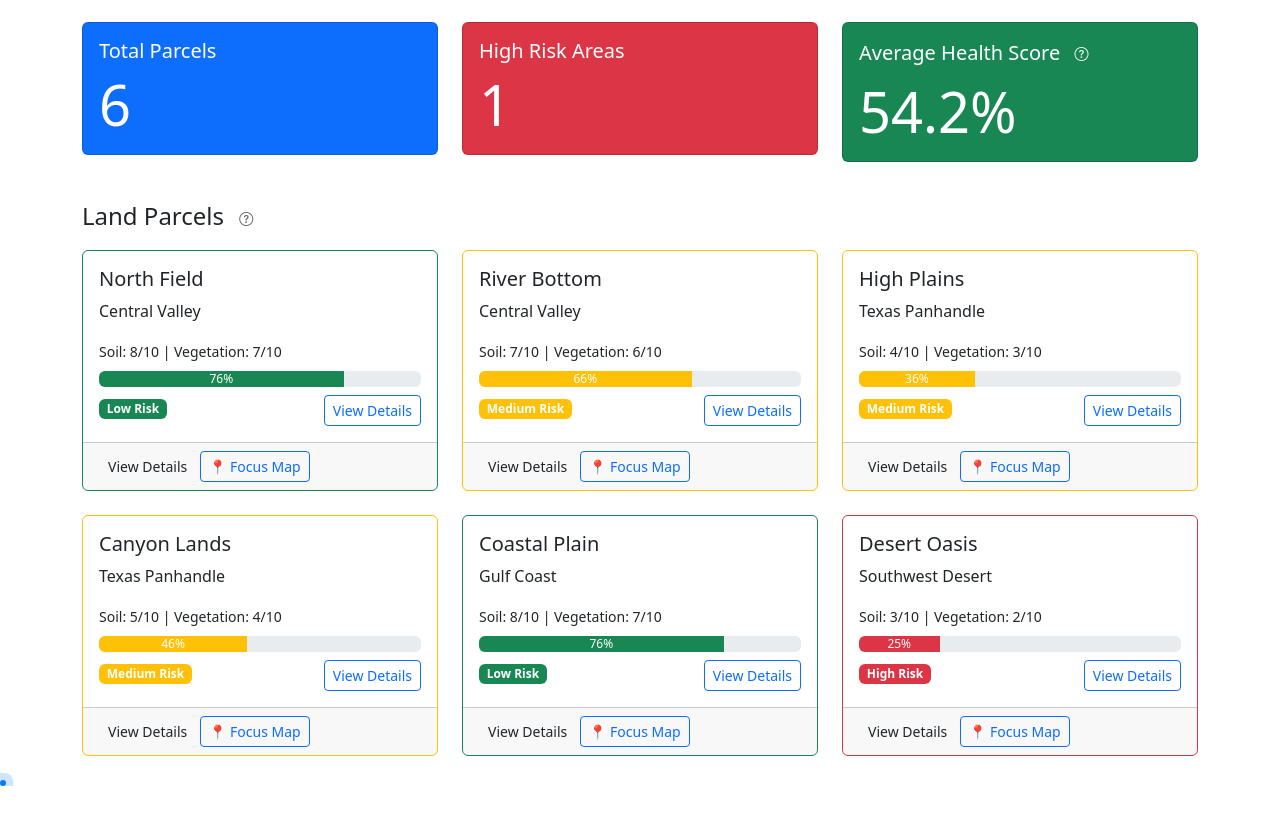
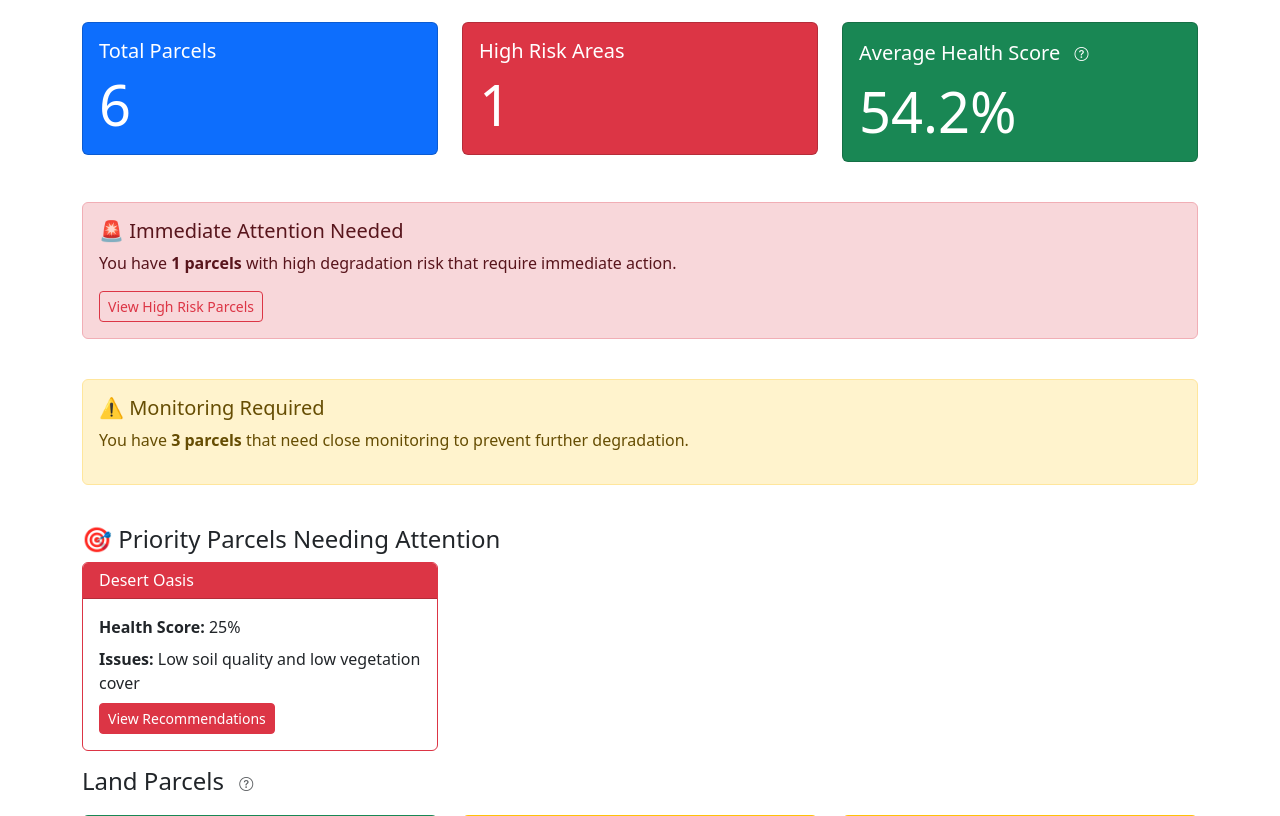
Before and after one commit to ThatDudeJude/Land_Guardian, a Flask app: page / in a window 1280 px wide. Shown: the part 709-1525 px from the top of the page. Before the commit the page ends 1495 px from the top, so only its background shows below. Run offline with Flask 3, Linux system fonts and the light colour scheme; a user stored in the database is signed in.

```diff
--- a/landguardian/app/routes.py
+++ b/landguardian/app/routes.py
@@ -7,7 +7,7 @@ import logging
 
 from app import db, mail
 from app.models import LandParcel, User
-from app.recommendations import get_recommendations
+from app.recommendations import get_recommendations, generate_soil_recommendations, generate_vegetation_recommendations
 
 main_bp = Blueprint('main', __name__)
 
@@ -93,10 +93,12 @@ def dashboard():
         # Normal logic for regular users
         total_parcels = len(parcels)
         high_risk_count = sum(1 for p in parcels if p.risk_level == 'High')
+        medium_risk_count = sum(1 for p in parcels if p.risk_level == 'Medium')
         average_health = sum(p.health_score for p in parcels) / total_parcels if total_parcels > 0 else 0
         stats = {
             'total': total_parcels,
             'high_risk': high_risk_count,
+            'medium_risk': medium_risk_count,
             'average_health': round(average_health, 1)
         }
         parcels_data = [
@@ -119,7 +121,23 @@ def dashboard():
     map_style = current_user.preferences.get('map_style', 'satellite')
     show_tour = came_from_tour  # Only show tour for tour visitors
 
-    return render_template('dashboard.html', parcels=parcels, stats=stats, parcels_data=parcels_data, is_first_visit=is_first_visit, map_style=map_style, show_tour=show_tour, came_from_tour=came_from_tour)
+    # Generate recommendation summaries for high-priority parcels
+    high_risk_parcels = [p for p in parcels if p.risk_level == "High"]
+    medium_risk_parcels = [p for p in parcels if p.risk_level == "Medium"]
+
+    # Get top recommendations for high-risk parcels
+    urgent_recommendations = []
+    for parcel in high_risk_parcels[:3]:  # Limit to top 3 high-risk parcels
+        soil_recs = generate_soil_recommendations(parcel.soil_quality)
+        veg_recs = generate_vegetation_recommendations(parcel.vegetation_cover)
+        urgent_recommendations.append({
+            'parcel_name': parcel.name,
+            'priority_action': f"⚠️ IMMEDIATE: Health score {parcel.health_score}% - Critical attention needed",
+            'top_soil_rec': soil_recs[0] if soil_recs else None,
+            'top_veg_rec': veg_recs[0] if veg_recs else None
+        })
+
+    return render_template('dashboard.html', parcels=parcels, stats=stats, parcels_data=parcels_data, is_first_visit=is_first_visit, map_style=map_style, show_tour=show_tour, came_from_tour=came_from_tour, urgent_recommendations=urgent_recommendations)
 
 @main_bp.route('/add', methods=['GET', 'POST'])
 @login_required
--- a/landguardian/app/templates/dashboard.html
+++ b/landguardian/app/templates/dashboard.html
@@ -120,6 +120,69 @@
       vegetation cover using weighted formula. Higher scores indicate better
       land health.
     </p>
+  </div>
+</div>
+
+{% if stats.high_risk > 0 %}
+<div class="row mb-4">
+  <div class="col-12">
+    <div class="alert alert-danger">
+      <h5>🚨 Immediate Attention Needed</h5>
+      <p>
+        You have <strong>{{ stats.high_risk }} parcels</strong> with high
+        degradation risk that require immediate action.
+      </p>
+      <a href="#high-risk-parcels" class="btn btn-outline-danger btn-sm"
+        >View High Risk Parcels</a
+      >
+    </div>
+  </div>
+</div>
+{% endif %} {% if stats.medium_risk > 0 %}
+<div class="row mb-4">
+  <div class="col-12">
+    <div class="alert alert-warning">
+      <h5>⚠️ Monitoring Required</h5>
+      <p>
+        You have <strong>{{ stats.medium_risk }} parcels</strong> that need
+        close monitoring to prevent further degradation.
+      </p>
+    </div>
+  </div>
+</div>
+{% endif %}
+
+<!-- Priority Parcels Needing Attention -->
+<div id="high-risk-parcels" class="row mt-4">
+  <div class="col-12">
+    <h4>🎯 Priority Parcels Needing Attention</h4>
+    <div class="row">
+      {% for parcel in parcels %} {% if parcel.risk_level == "High" %}
+      <div class="col-md-6 col-lg-4 mb-3">
+        <div class="card border-danger">
+          <div class="card-header bg-danger text-white">
+            <h6 class="mb-0">{{ parcel.name }}</h6>
+          </div>
+          <div class="card-body">
+            <p class="mb-2">
+              <strong>Health Score:</strong> {{ parcel.health_score }}%
+            </p>
+            <p class="mb-2">
+              <strong>Issues:</strong> {% if parcel.soil_quality < 5 %}Low soil
+              quality{% endif %} {% if parcel.soil_quality < 5 and
+              parcel.vegetation_cover < 5 %} and {% endif %} {% if
+              parcel.vegetation_cover < 5 %}low vegetation cover{% endif %}
+            </p>
+            <a
+              href="{{ url_for('main.parcel_detail', parcel_id=parcel.id) }}"
+              class="btn btn-sm btn-danger"
+              >View Recommendations</a
+            >
+          </div>
+        </div>
+      </div>
+      {% endif %} {% endfor %}
+    </div>
   </div>
 </div>
 {% else %}
```
Also changed, not shown: PROMPTS.md (+10 -0 lines), TASKS_AND_CHANGES.md (+15 -0 lines).
